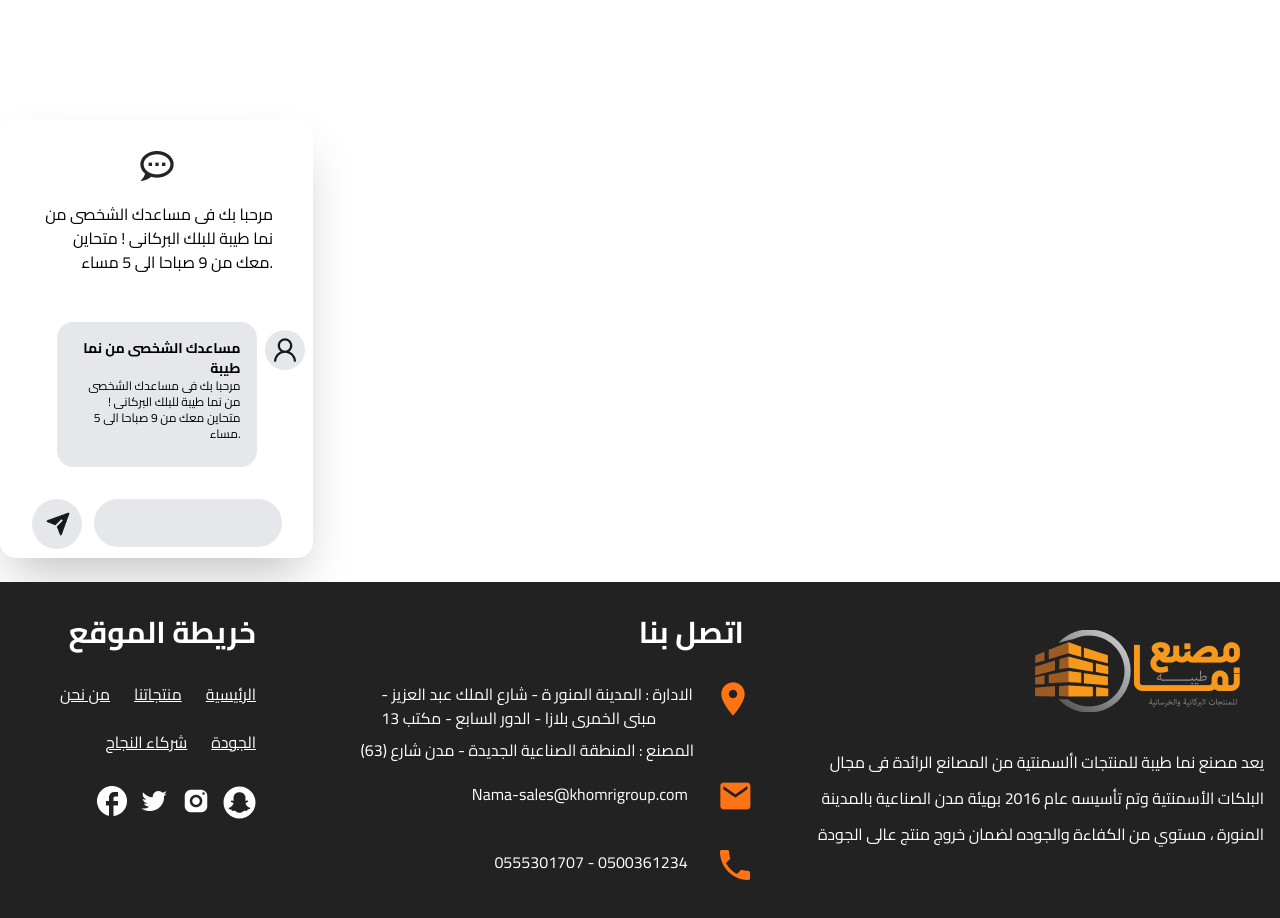
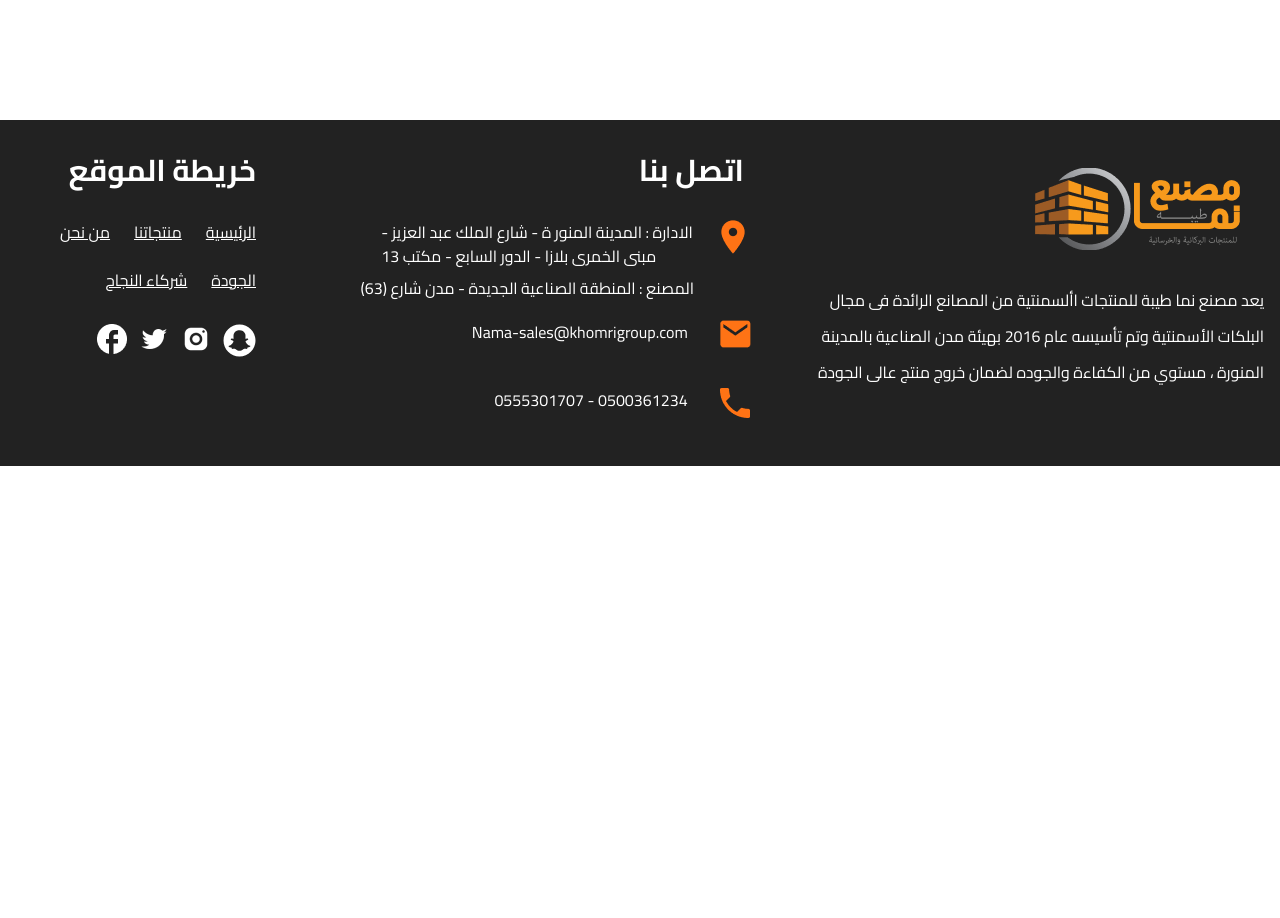
Before and after one commit to abdallamfathy/nama-project, a React (Vite) app: page / in a window 1280 px wide. Shown: the part 7180-8098 px from the top of the page. After the commit the page ends 7646 px from the top, so only its background shows below. Built offline with nearby package versions, Linux system fonts and the light colour scheme; grey boxes are pictures that could not be loaded.

Commit message:
remove chat

```diff
--- a/src/components/Main.jsx
+++ b/src/components/Main.jsx
@@ -21,7 +21,6 @@ const Main = () => {
       <Quality />
       <Partners />
       <Contact />
-      <Chat/>
       <Footer />
     </div>
   );
```
